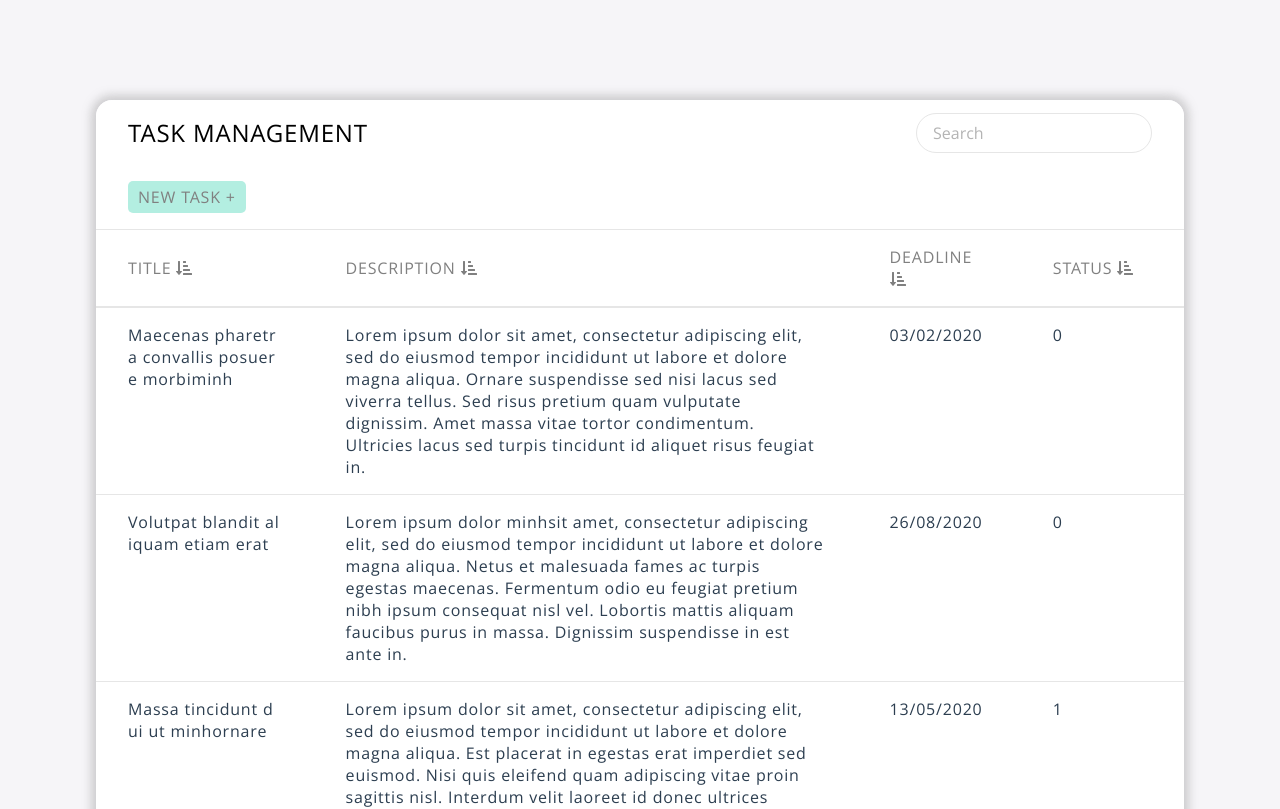
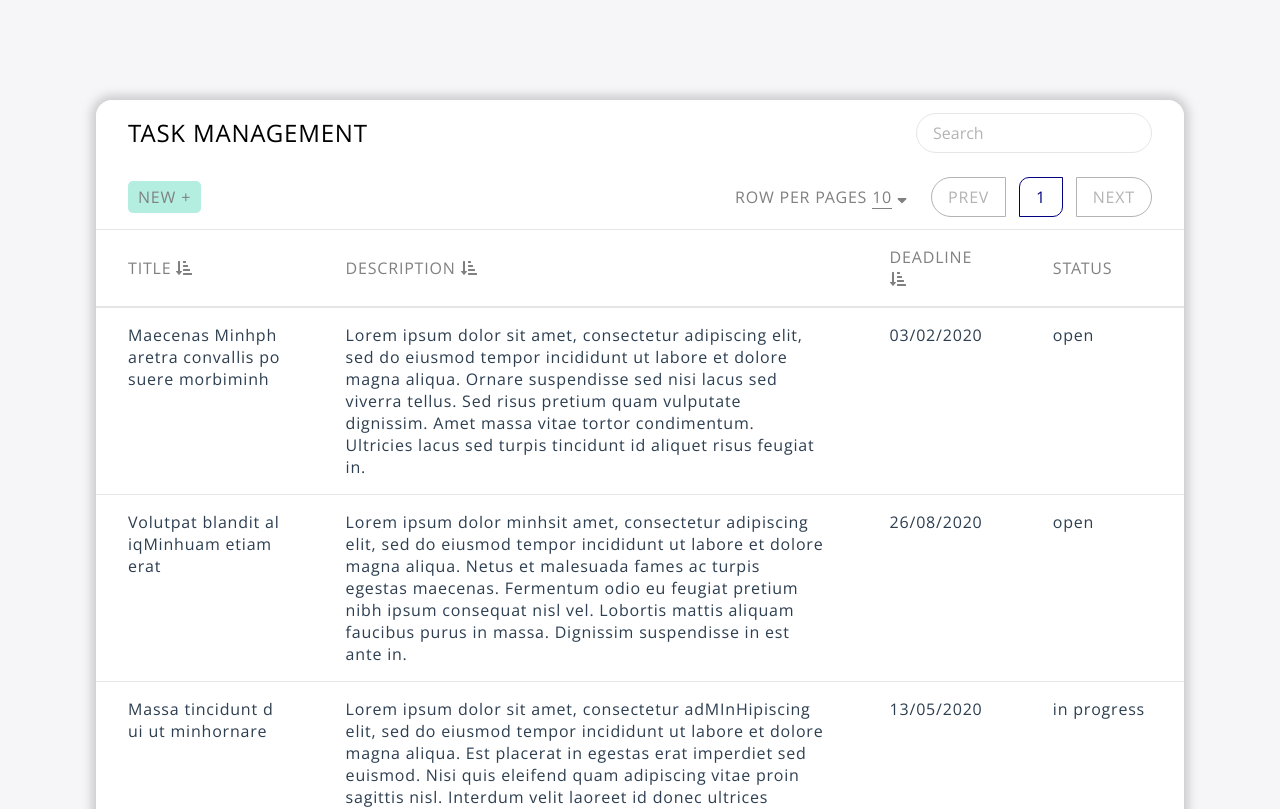
Before and after one commit to tonyminh95/todo-list-vuejs, a Vue app: page /#/tasks in a window 1280 px wide. Shown: the top 809 px of the page. Built offline with nearby package versions, Linux system fonts and the light colour scheme.

Commit message:
custom search and sort

```diff
--- a/src/components/Datatable.vue
+++ b/src/components/Datatable.vue
@@ -12,9 +12,9 @@
             <tr>
                 <th :colspan="headers.length">
                     <div class="table__header">
-                        <div class="btn-create">new task +</div>
+                        <div class="btn-create">new +</div>
 
-                        <!-- <ul class="table__header__pagination">
+                        <ul class="table__header__pagination">
                             <li class="u-display-inline-block u-margin-right-small">
                                 <dropdown :items="entries" @chosen-item="page_size = entries[$event]" :position="'right'">
                                     <div slot="dropdownButton">
@@ -29,7 +29,7 @@
                                     @page-number="page_number = $event"
                                 />
                             </li>
-                        </ul> -->
+                        </ul>
                     </div>
                 </th>
             </tr>
@@ -46,13 +46,14 @@
         <tbody>
             <tr v-for="item in items" :key="item.id">
                 <td v-for="(header, index) in headers" :key="index">
-                    <!-- <div v-if="header.type === 'status'" :class="'status status-' + matchTheWord(status.get(item[header.title]))">
+                    <div v-if="header.type === 'status'" :class="statusClass">
                         {{ status.get(item[header.title]) }}
-                    </div> -->
-                    <!-- <div v-else>
+                    </div>
+                    <div v-else-if="header.type === 'text'" v-html="$options.filters.highlightText(item[header.title], search)">
+                    </div>
+                    <div v-else>
                         {{ item[header.title] }}
-                    </div> -->
-                    <div v-html="$options.filters.highlightText(item[header.title], search)"></div>
+                    </div>
                 </td>
             </tr>
         </tbody>
@@ -60,16 +61,17 @@
 </template>
 
 <script>
-// import Pagination from '@/components/bases/BasePagination'
-// import Dropdown from '@/components/bases/BaseDropdown'
+import Pagination from '@/components/bases/BasePagination'
+import Dropdown from '@/components/bases/BaseDropdown'
 import moment from "moment"
+// import { matchedWord } from '@/utils'
 
 export default {
     name: 'Datatable',
 
     components: {
-        // Pagination,
-        // Dropdown
+        Pagination,
+        Dropdown
     },
 
     props: {
@@ -99,19 +101,29 @@ export default {
                         const filter = {...body}
                         delete filter.id
 
-                        return Object.values(filter).toString().includes(this.search)
+                        this.headers.forEach(element => {
+                            if (element.type !== 'text') {
+                                delete filter[element.title]
+                            }
+                        });
+
+                        return Object.values(filter).toString().toLowerCase().includes(this.search.toLowerCase())
                     })
                     .sort((prev, next) => {
                         const action = this.sortActions.get(this.sortObjectType)
 
                         return action.call(this, prev[this.sortObject], next[this.sortObject])
                     })
+                    .slice(this.page_size * (this.page_number - 1), this.page_size * (this.page_number - 1) + this.page_size)
         }
     },
 
     data() {
         return {
+            // search
             search: '',
+
+            // sort
             sortObject: 'id',
             sortObjectType: 'number',
             sortType: 1,
@@ -120,17 +132,34 @@ export default {
                 ['status', this.sortedByNumber],
                 ['text', this.sortedByString],
                 ['date', this.sortedByDate]
-            ])
+            ]),
+
+            // pagination
+            page_size: 10,
+            page_number: 1,
+            entries: [10, 25, 50, 75, 100],
+
+            // status
+            status: new Map([
+                [0, 'open'],
+                [1, 'in progress'],
+                [2, 'closed']
+            ]),
         }
     },
 
     filters: {
         highlightText (value, search) {
-            return value.toString().replace(search, '<span class="text-highlight">' + search + '</span>')
-        }
+            return search
+                ?
+                    value.toString().replace(new RegExp(search, 'gi'), (matched) => '<span class="text-highlight">' + matched + '</span>')
+                :
+                    value
+            }
     },
 
     methods: {
+        // sort
         sortCondition (headerTitle, headerType) {
             this.sortObject = headerTitle
             this.sortType *= -1
@@ -151,6 +180,11 @@ export default {
             if (moment(prev, 'DD/MM/YYYY') < moment(next, 'DD/MM/YYYY')) return this.sortType
             if (moment(prev, 'DD/MM/YYYY') > moment(next, 'DD/MM/YYYY')) return this.sortType * -1
             return 0
+        },
+
+        // status
+        statusClass () {
+            // return 'status status-' + textReplace(status.get(item[header.title]))
         }
     }
 }
--- a/src/pages/TaskPage.vue
+++ b/src/pages/TaskPage.vue
@@ -5,10 +5,6 @@
             :table_name="'task management'"
             :headers="headers"
             :bodies="bodies"
-
-            :page_size="page_size"
-            :page_number="page_number"
-            :entries="entries"
         />
 
     </div>
@@ -30,19 +26,19 @@
                     { width: '20%', title: 'title', sort: true, type: 'text' },
                     { width: '50%', title: 'description', sort: true, type: 'text'},
                     { width: '15%', title: 'deadline', sort: true, type: 'date' },
-                    { width: '15%', title: 'status', sort: true, type: 'status' },
+                    { width: '15%', title: 'status', type: 'status' },
                 ],
                 bodies: [
                     {
                         id: 1,
-                        title: 'Maecenas pharetra convallis posuere morbiminh',
+                        title: 'Maecenas Minhpharetra convallis posuere morbiminh',
                         description: 'Lorem ipsum dolor sit amet, consectetur adipiscing elit, sed do eiusmod tempor incididunt ut labore et dolore magna aliqua. Ornare suspendisse sed nisi lacus sed viverra tellus. Sed risus pretium quam vulputate dignissim. Amet massa vitae tortor condimentum. Ultricies lacus sed turpis tincidunt id aliquet risus feugiat in.',
                         deadline: '03/02/2020',
                         status: 0
                     },
                     {
                         id: 2,
-                        title: 'Volutpat blandit aliquam etiam erat',
+                        title: 'Volutpat blandit aliqMinhuam etiam erat',
                         description: 'Lorem ipsum dolor minhsit amet, consectetur adipiscing elit, sed do eiusmod tempor incididunt ut labore et dolore magna aliqua. Netus et malesuada fames ac turpis egestas maecenas. Fermentum odio eu feugiat pretium nibh ipsum consequat nisl vel. Lobortis mattis aliquam faucibus purus in massa. Dignissim suspendisse in est ante in.',
                         deadline: '26/08/2020',
                         status: 0
@@ -50,7 +46,7 @@
                     {
                         id: 3,
                         title: 'Massa tincidunt dui ut minhornare',
-                        description: 'Lorem ipsum dolor sit amet, consectetur adipiscing elit, sed do eiusmod tempor incididunt ut labore et dolore magna aliqua. Est placerat in egestas erat imperdiet sed euismod. Nisi quis eleifend quam adipiscing vitae proin sagittis nisl. Interdum velit laoreet id donec ultrices tincidunt. Tortor at auctor urna nunc id cursus metus aliquam eleifend.',
+                        description: 'Lorem ipsum dolor sit amet, consectetur adMInHipiscing elit, sed do eiusmod tempor incididunt ut labore et dolore magna aliqua. Est placerat in egestas erat imperdiet sed euismod. Nisi quis eleifend quam adipiscing vitae proin sagittis nisl. Interdum velit laoreet id donec ultrices tincidunt. Tortor at auctor urna nunc id cursus metus aliquam eleifend.',
                         deadline: '13/05/2020',
                         status: 1
                     },
@@ -61,31 +57,7 @@
                         deadline: '03/12/2020',
                         status: 2
                     }
-                ],
-
-
-
-
-                status: new Map([
-                    [0, 'open'],
-                    [1, 'in progress'],
-                    [2, 'closed']
-                ]),
-                page_size: 10,
-                page_number: 1,
-                entries: [10, 25, 50, 75, 100],
-            }
-        },
-
-        computed: {
-            items () {
-                return this.bodies.slice(this.page_size * (this.page_number - 1), this.page_size * (this.page_number - 1) + this.page_size)
-            }
-        },
-
-        methods: {
-            matchTheWord (word) {
-                return word.replace(' ', '-')
+                ]
             }
         }
     }
--- a/src/utils/index.js
+++ b/src/utils/index.js
@@ -6,9 +6,16 @@ const formattedDate = date => date.getFullYear() + '/' + appendLeadingZeroes(dat
 
 const status = status => (status == 1) ? 'open' : (status == 2) ? 'inprogress' : (status == 3) ? 'closed' : 'none'
 
+
+const textReplace = text => text.replace(' ', '-')
+
 export {
     countObjectProperties,
     formattedDate,
 
-    status
+    status,
+
+
+
+    textReplace
 }
```
